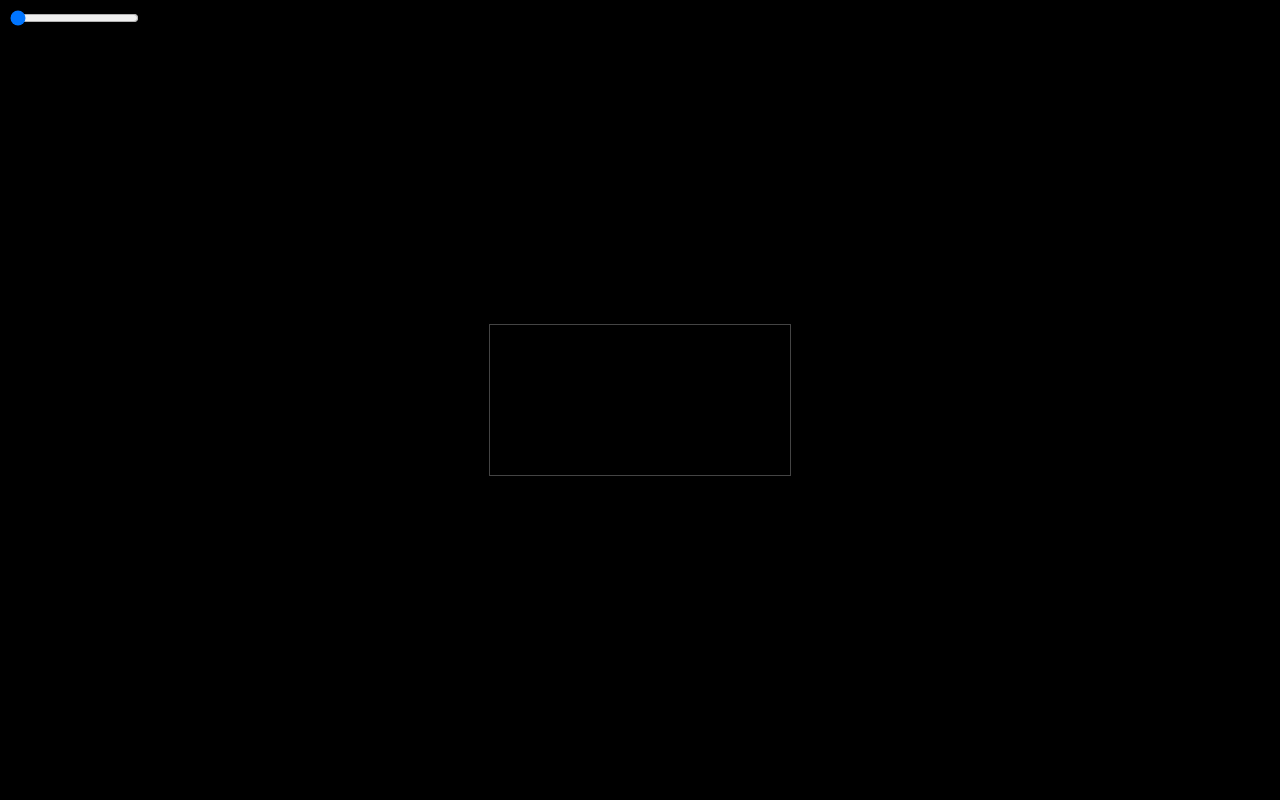
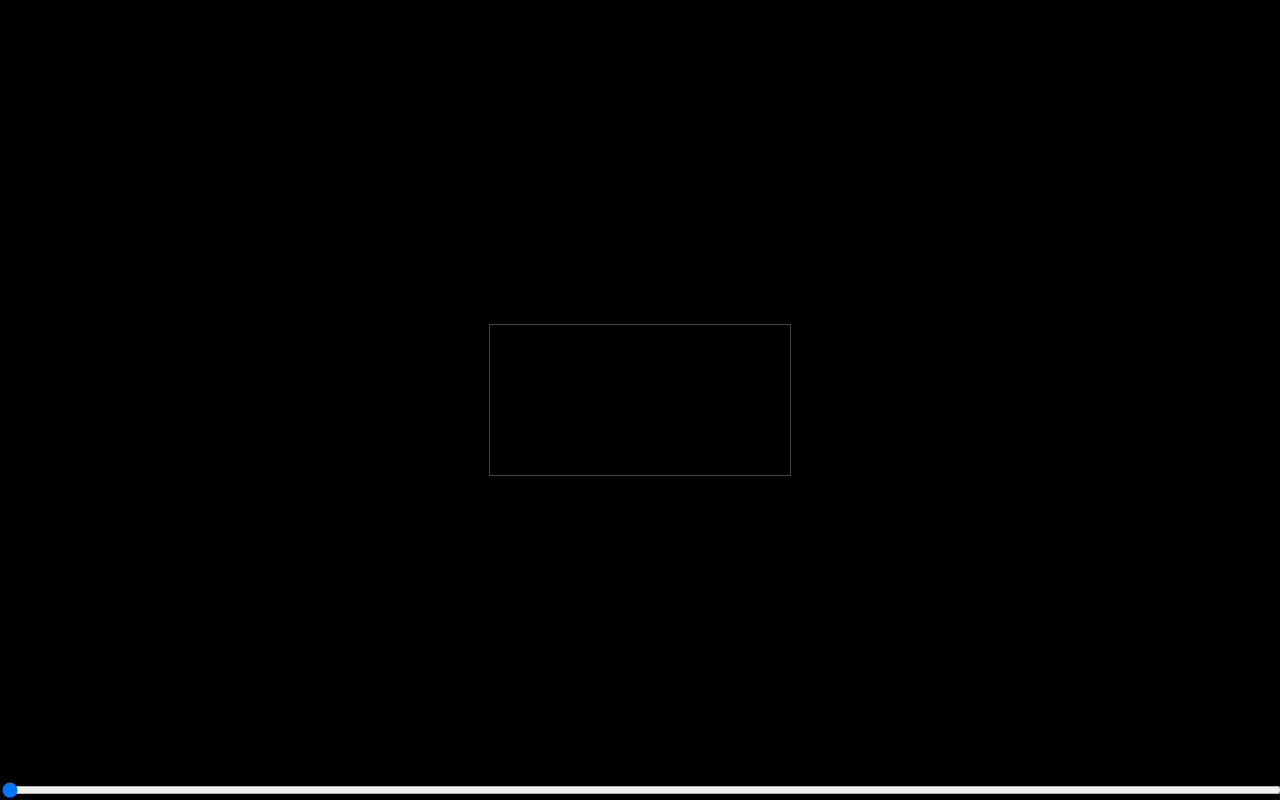
Before and after one commit to intro-swf/will-o-the-wisp, a plain HTML site: page index.html in a window 1280 px wide. Drawn offline with Linux system fonts and the light colour scheme.

Commit message:
Set scrubber position and size

```diff
--- a/index.html
+++ b/index.html
@@ -16,6 +16,12 @@
         top: 50%;
         transform: translate(-50%, -50%);
       }
+      #scrubber {
+        position: fixed;
+        left: 0;
+        bottom: 0;
+        width: 100%;
+      }
       image.hard-edges {
         -ms-interpolation-mode: nearest-neighbor;
         image-rendering: optimizeSpeed;
```
